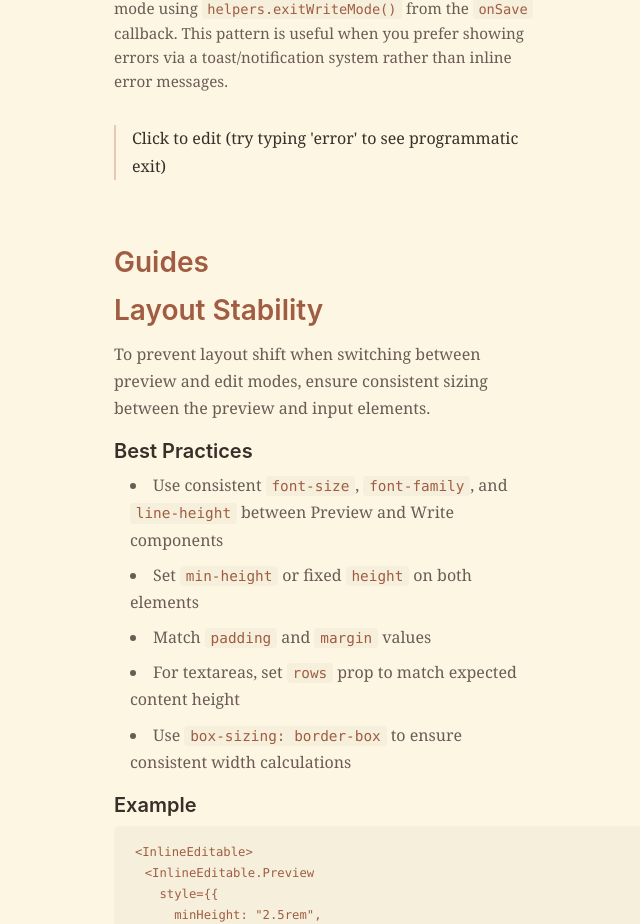
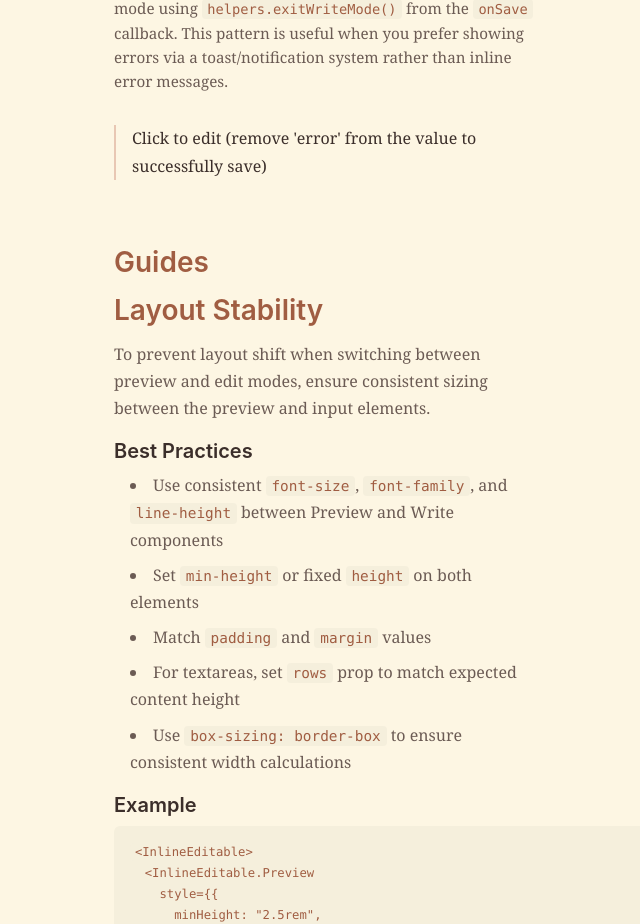
Before and after one commit to subhash-malireddy/react-inline-editable, a React (Vite) app in the folder packages/react-inline-editable/: page / in a window 1280 px wide. Shown: the part 4239-5163 px from the top of the page, without its empty margins (166-806 px from the left). Built offline with nearby package versions, Linux system fonts and the light colour scheme.

Commit message:
Update default value in AsyncSaveWithProgrammaticExit component to clarify saving behavior

```diff
--- a/packages/react-inline-editable/src/components/examples/AsyncSaveWithProgrammaticExit.tsx
+++ b/packages/react-inline-editable/src/components/examples/AsyncSaveWithProgrammaticExit.tsx
@@ -34,7 +34,7 @@ function showToast(message: string) {
 
 export function AsyncSaveWithProgrammaticExit() {
   const [value, setValue] = useState(
-    "Click to edit (try typing 'error' to see programmatic exit)"
+    "Click to edit (remove 'error' from the value to successfully save)"
   );
   const [isSaving, setIsSaving] = useState(false);
 
```
